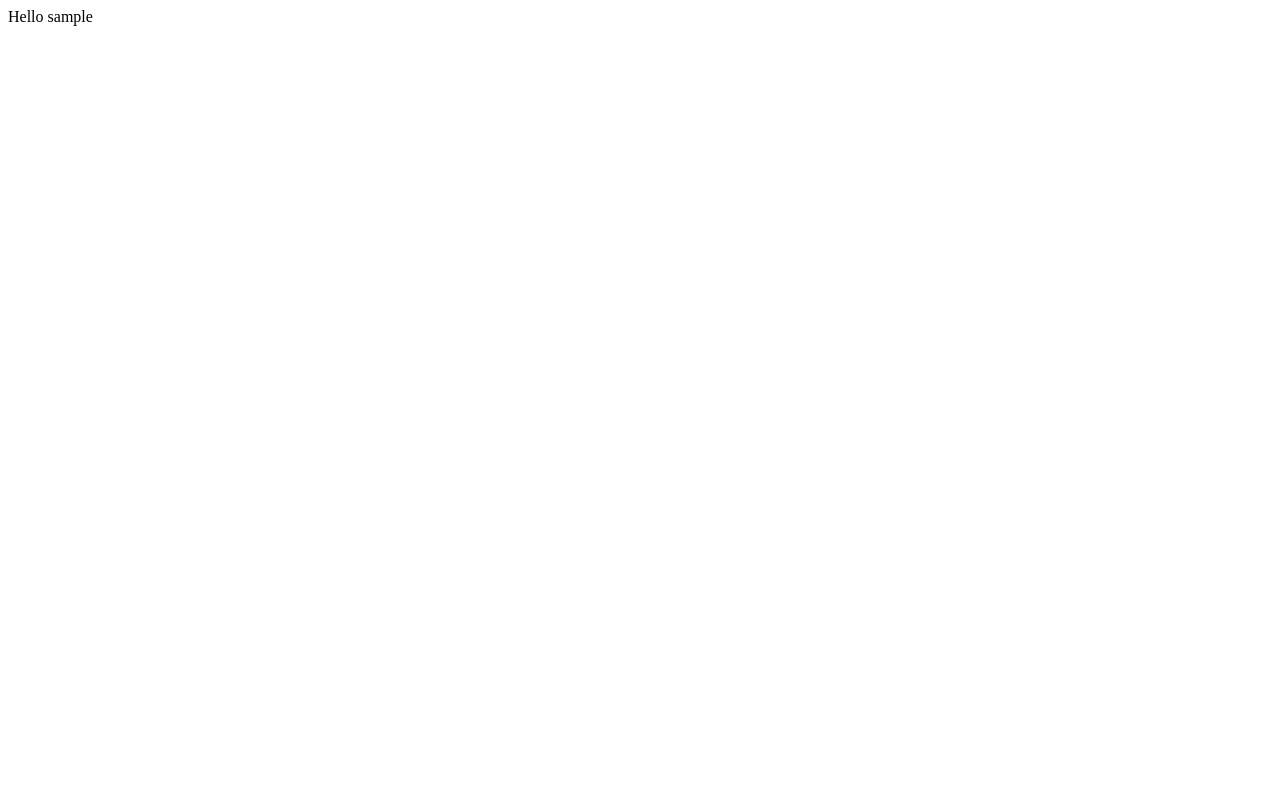
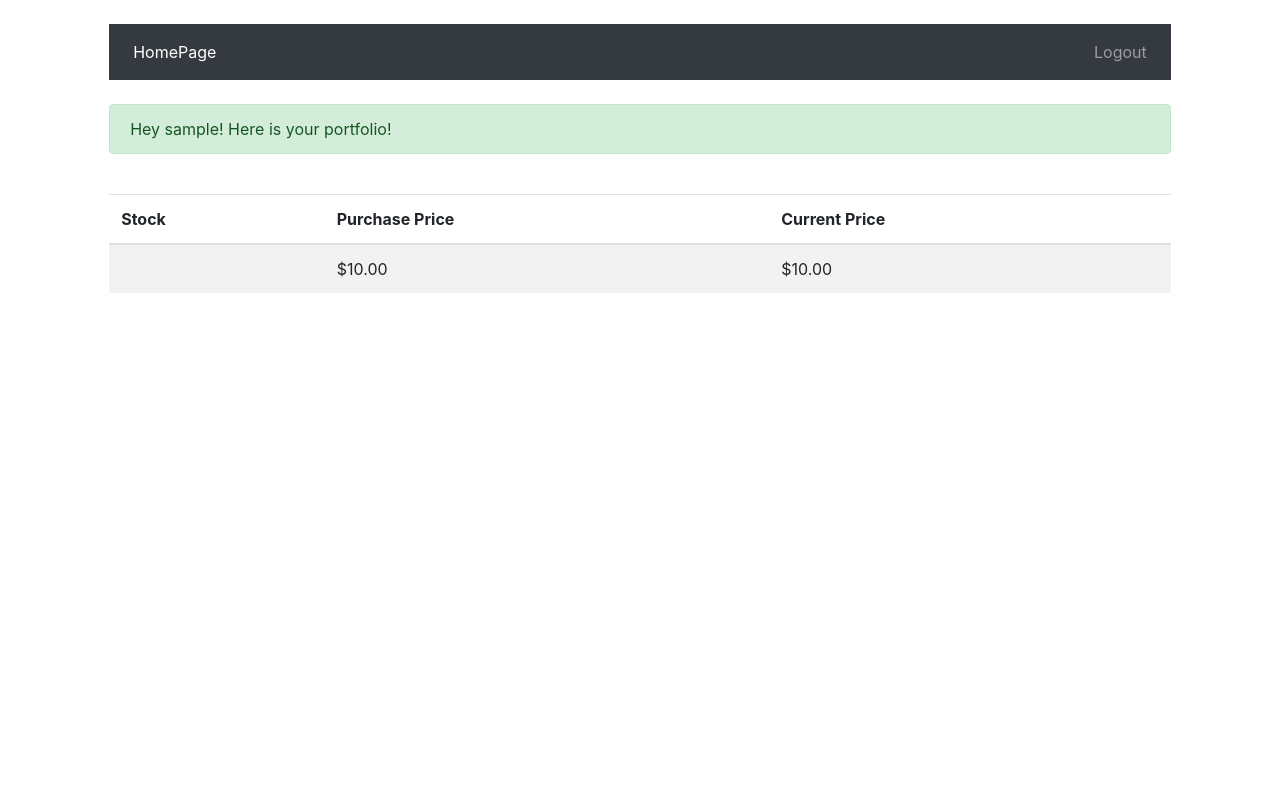
Before and after one commit to PortfolioProject/PortfolioWebApp, a Django app: page / in a window 1280 px wide. Before the commit the page is almost empty. Run offline with Django 3.2, Linux system fonts and the light colour scheme; a user stored in the database is signed in; data comes from the database, SQL or seed files in the repository; tables that the repository leaves empty hold one stand-in row (values such as "Sample post"); parts of the project's set-up code (start-up, migrations or seed data) failed here and were passed over; some libraries are stand-ins or nearby versions.

Commit message:
First phase complete Django

```diff
--- a/portfolio/portfolio/settings.py
+++ b/portfolio/portfolio/settings.py
@@ -121,3 +121,7 @@
 # https://docs.djangoproject.com/en/2.0/howto/static-files/
 
 STATIC_URL = '/static/'
+
+LOGIN_URL = '/login/'
+LOGIN_REDIRECT_URL = '/'
+LOGOUT_REDIRECT_URL = '/login/'
--- a/portfolio/portfolioManager/templates/base.html
+++ b/portfolio/portfolioManager/templates/base.html
@@ -10,6 +10,31 @@
     <title>{% block title %}Portfolio Manager{% endblock %}</title>
 </head>
 <body>
+    <br />
+    <div class="row">
+        <div class="col-10 offset-1">
+                {% if user.is_authenticated %}
+                <nav class="navbar navbar-expand-md navbar-dark bg-dark">
+                        <div class="navbar-collapse collapse w-100 order-1 order-md-0 dual-collapse2">
+                            <ul class="navbar-nav mr-auto">
+                                <li class="nav-item active">
+                                    <a class="nav-link" href="/">HomePage</a>
+                                </li>
+                            </ul>
+                        </div>
+                        <div class="navbar-collapse collapse w-100 order-3 dual-collapse2">
+                            <ul class="navbar-nav ml-auto">
+                                <li class="nav-item">
+                                    <a class="nav-link" href="/logout">Logout</a>
+                                </li>
+                            </ul>
+                        </div>
+                    </nav>
+                {% endif %}
+        </div>
+    </div>
+
+
         <div id="content">
             {% block content %}{% endblock %}
         </div>
--- /dev/null
+++ b/portfolio/portfolioManager/templates/portfolioManager/index.html
@@ -0,0 +1,40 @@
+{% extends "base.html" %}
+
+{% load static %}
+
+{% block title %} Home Page {% endblock %}
+
+{% block content %}
+<br/>
+<div class="row">
+    <div class="col-10 offset-1">
+        <div class="alert alert-success" role="alert">
+            Hey {{ user }}! Here is your portfolio!
+        </div>
+    </div>
+</div>
+
+<br/>
+<div class="row">
+<div class="col-10 offset-1">
+<table class="table table-striped">
+    <thead>
+        <tr>
+          <th scope="col">Stock</th>
+          <th scope="col">Purchase Price</th>
+          <th scope="col">Current Price</th>
+        </tr>
+      </thead>
+      <tbody>
+        {% for data in user_portfolio %}
+            <tr>
+                <td>{{ data.stock_id }}</td>
+                <td>${{ data.purchase_price }}</td>
+                <td>${{ data.current_price }}</td>
+            </tr>
+        {% endfor %}
+      </tbody>
+</table>
+</div>
+</div>
+{% endblock %}
--- a/portfolio/portfolioManager/urls.py
+++ b/portfolio/portfolioManager/urls.py
@@ -7,4 +7,5 @@
 urlpatterns = [
     path('', index.IndexView.as_view(), name='index'),
     path('login/', login.LoginView.as_view(), name='login'),
+    path('logout/', login.LogoutView.as_view(), name='logout')
 ]
--- a/portfolio/portfolioManager/views/index.py
+++ b/portfolio/portfolioManager/views/index.py
@@ -3,8 +3,10 @@
 from django.views import View
 from django.contrib.auth import authenticate, login
 from django.contrib.auth.mixins import LoginRequiredMixin
+from portfolioManager.models import UserPortfolio
 
 class IndexView(LoginRequiredMixin, View):
     def get(self, request):
-        print(request.user.id)
-        return HttpResponse('Hello ' + str(request.user))
+        user_portfolio = UserPortfolio.objects.filter(user_id=request.user.id)
+        context = {'user_portfolio': user_portfolio}
+        return render(request, 'portfolioManager/index.html', context)
```
Also changed, not shown: portfolio/portfolioManager/templates/portfolioManager/login.html (+6 -2 lines), portfolio/portfolioManager/views/login.py (+8 -3 lines).
